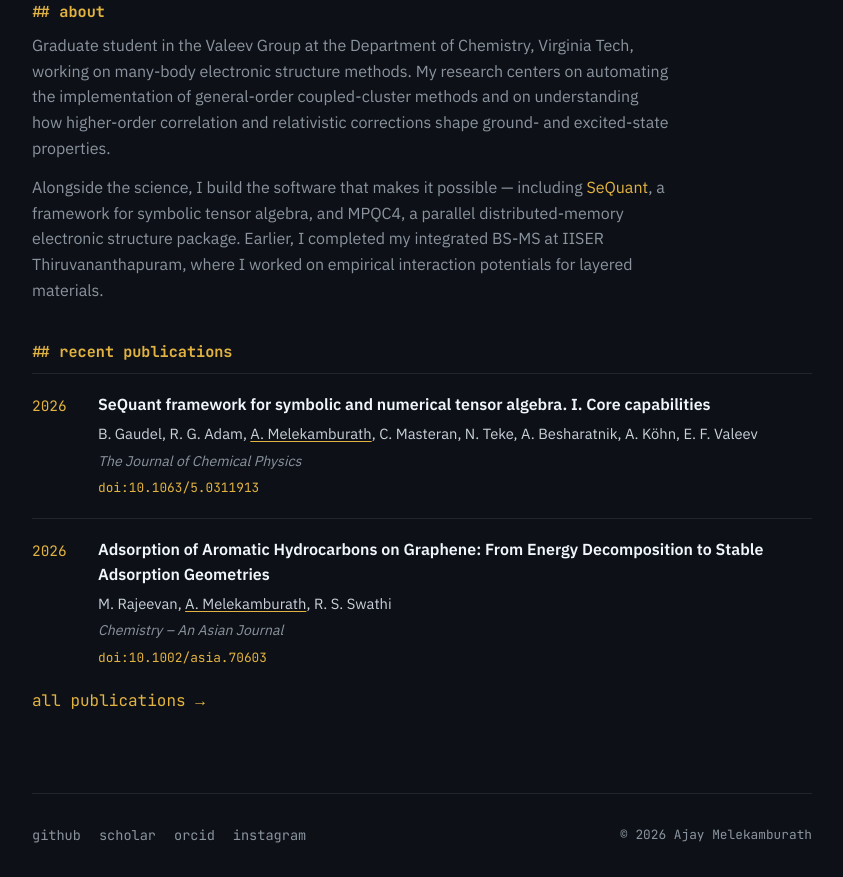
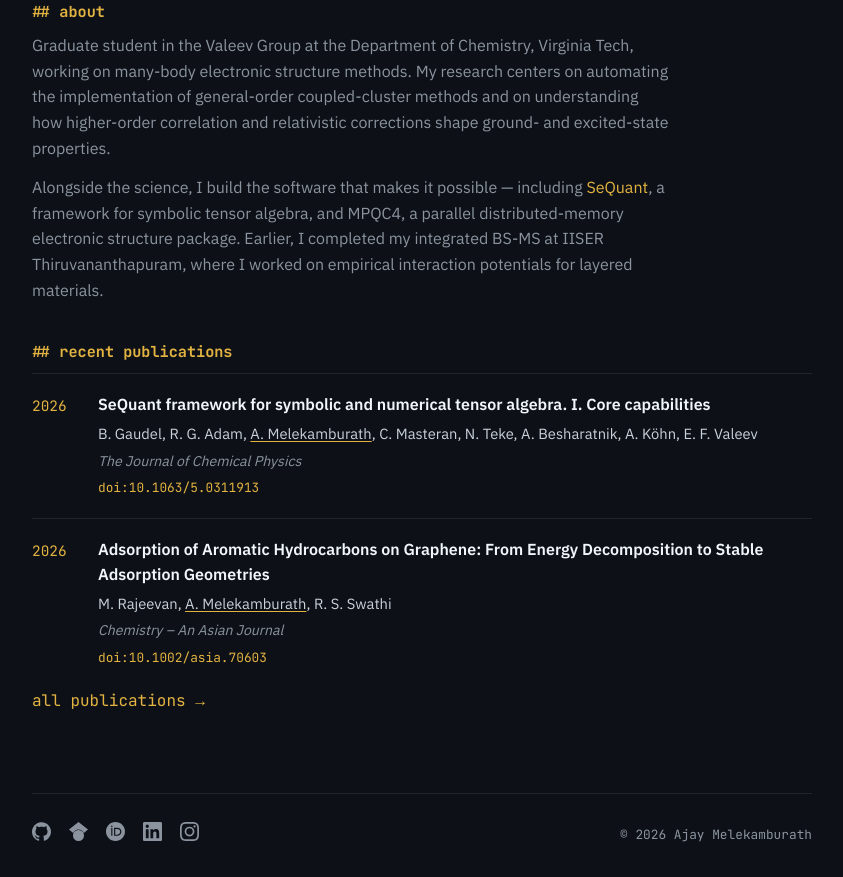
Before and after one commit to ajay-mk/ajay-mk.github.io, an Astro site: page / in a window 1280 px wide. Shown: the part 306-1183 px from the top of the page, without its empty margins (218-1061 px from the left). Built offline with nearby package versions, Linux system fonts and the light colour scheme; Astro itself is replaced by a stand-in of ours.

Commit message:
feat: icon-based footer with LinkedIn (astro-icon + simple-icons)

```diff
--- a/astro.config.mjs
+++ b/astro.config.mjs
@@ -1,5 +1,7 @@
 import { defineConfig } from 'astro/config';
+import icon from 'astro-icon';
 
 export default defineConfig({
   site: 'https://ajay-mk.github.io',
+  integrations: [icon()],
 });
--- a/package.json
+++ b/package.json
@@ -15,7 +15,9 @@
   },
   "dependencies": {
     "@astrojs/rss": "^4.0.18",
-    "astro": "^6.4.4"
+    "@iconify-json/simple-icons": "^1.2.85",
+    "astro": "^6.4.4",
+    "astro-icon": "^1.1.5"
   },
   "devDependencies": {
     "typescript": "^6.0.3",
--- a/src/components/Footer.astro
+++ b/src/components/Footer.astro
@@ -1,15 +1,26 @@
 ---
+import { Icon } from 'astro-icon/components';
 import { site } from '../config';
 const year = new Date().getFullYear();
+
+const links = [
+  { href: site.socials.github, icon: 'simple-icons:github', label: 'GitHub' },
+  { href: site.socials.scholar, icon: 'simple-icons:googlescholar', label: 'Google Scholar' },
+  { href: site.socials.orcid, icon: 'simple-icons:orcid', label: 'ORCID' },
+  { href: site.socials.linkedin, icon: 'simple-icons:linkedin', label: 'LinkedIn' },
+  { href: site.socials.instagram, icon: 'simple-icons:instagram', label: 'Instagram' },
+].filter((l) => l.href);
 ---
 
 <footer>
   <ul>
-    <li><a href={site.socials.github}>github</a></li>
-    <li><a href={site.socials.scholar}>scholar</a></li>
-    <li><a href={site.socials.orcid}>orcid</a></li>
-    <li><a href={site.socials.instagram}>instagram</a></li>
-    {site.email && <li><a href={`mailto:${site.email}`}>email</a></li>}
+    {links.map((l) => (
+      <li>
+        <a href={l.href} aria-label={l.label} target="_blank" rel="me noopener">
+          <Icon name={l.icon} />
+        </a>
+      </li>
+    ))}
   </ul>
   <p class="mono">© {year} {site.name}</p>
 </footer>
@@ -17,7 +28,8 @@ const year = new Date().getFullYear();
 <style>
   footer { border-top: 1px solid var(--border); padding: 28px 0; display: flex; align-items: center; gap: 18px; }
   ul { list-style: none; display: flex; gap: 18px; }
-  ul a { font-family: var(--font-mono); font-size: 0.85rem; color: var(--text-muted); }
+  ul a { color: var(--text-muted); display: inline-flex; }
   ul a:hover { color: var(--accent); }
+  ul svg { width: 19px; height: 19px; }
   p { margin-left: auto; color: var(--text-muted); font-size: 0.8rem; }
 </style>
--- a/src/config.ts
+++ b/src/config.ts
@@ -9,6 +9,7 @@ export const site = {
     github: 'https://github.com/ajay-mk',
     scholar: 'https://scholar.google.com/citations?hl=en&user=VC-HIpUAAAAJ',
     orcid: 'https://orcid.org/0000-0002-0079-5443',
+    linkedin: 'https://www.linkedin.com/in/ajaymk/',
     instagram: 'https://instagram.com/ajaymk_',
   },
 } as const;
```
Also changed, not shown: 1 other file.
